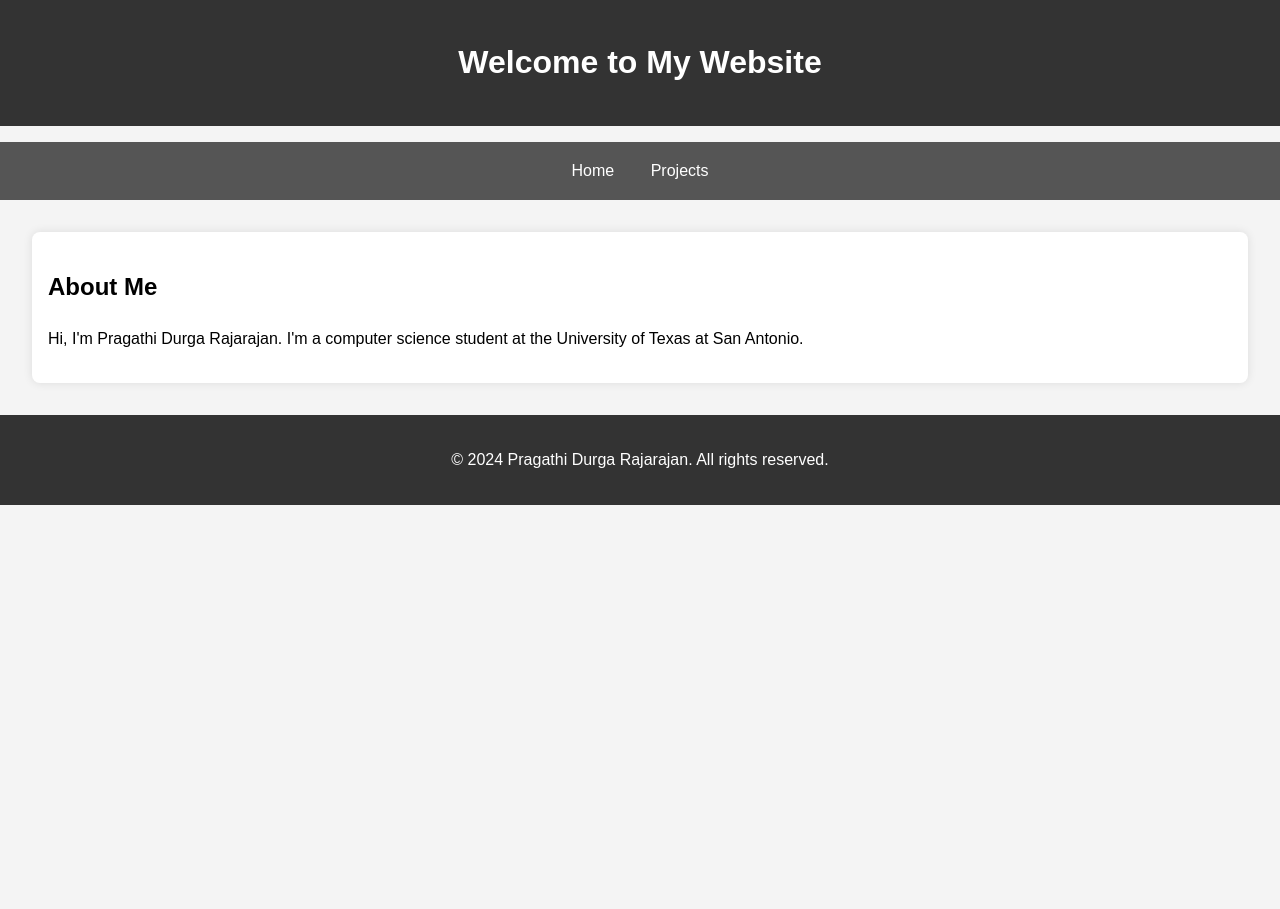
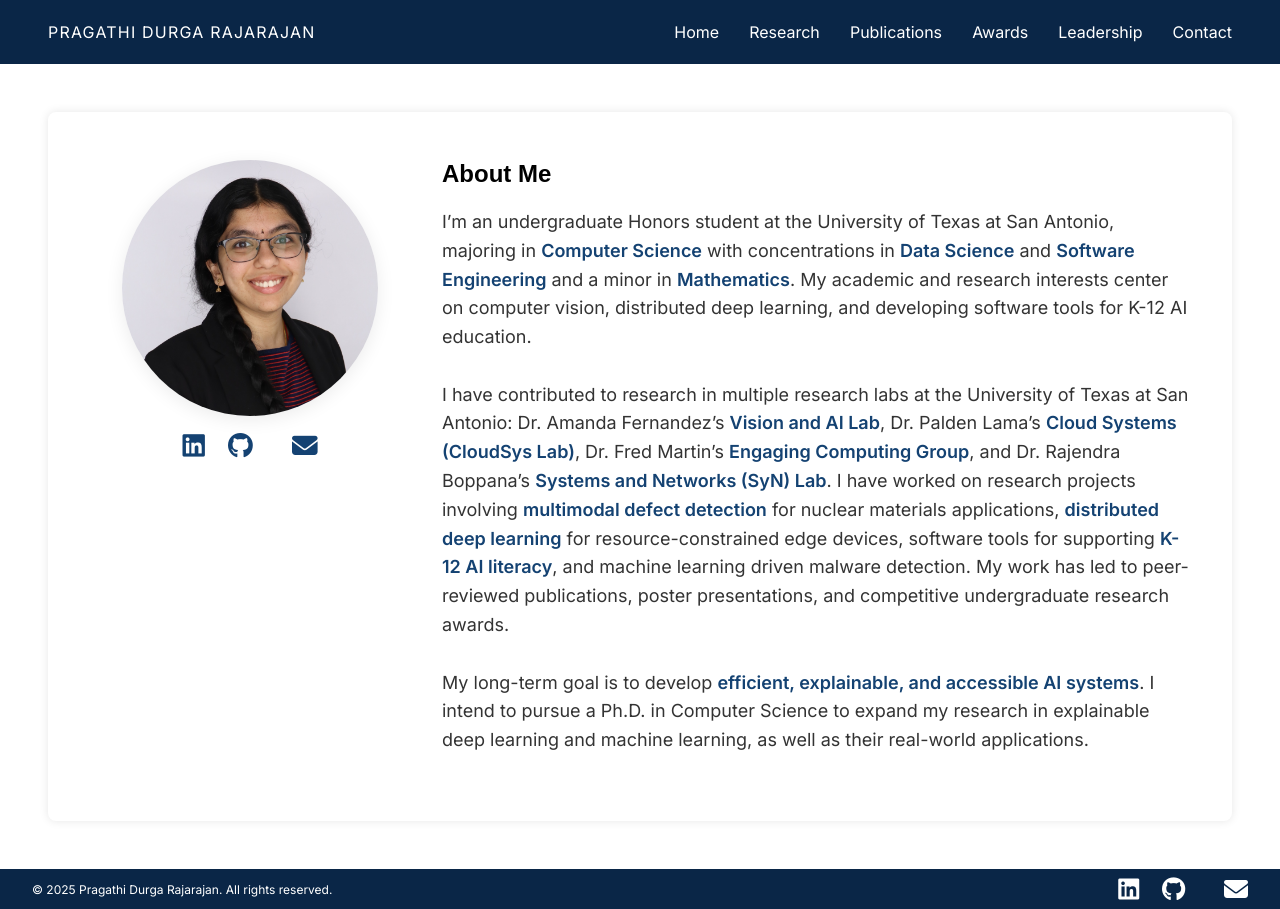
Before and after one commit to pdr24/pdr24.github.io, a plain HTML site: page index.html in a window 1280 px wide. Before the commit the page ends 800 px from the top, so only its background shows below. Drawn offline with Linux system fonts and the light colour scheme; some icons are missing.

Commit message:
adding pages

```diff
--- /dev/null
+++ b/footer.html
@@ -0,0 +1,21 @@
+<footer class="site-footer">
+    <span>&copy; 2025 Pragathi Durga Rajarajan. All rights reserved.</span>
+
+    <div class="footer-icons">
+        <a href="https://www.linkedin.com/in/pragathi-durga-rajarajan/" target="_blank" aria-label="LinkedIn">
+            <i class="fab fa-linkedin"></i>
+        </a>
+
+        <a href="https://github.com/pdr24" target="_blank" aria-label="GitHub">
+            <i class="fab fa-github"></i>
+        </a>
+
+        <a href="https://scholar.google.com/citations?user=I36lgfEAAAAJ&hl=en" target="_blank" aria-label="Google Scholar">
+            <i class="ai ai-google-scholar"></i>
+        </a>
+
+        <a href="mailto:pragathidurga.rajarajan@gmail.com" aria-label="Email">
+            <i class="fas fa-envelope"></i>
+        </a>
+    </div>
+</footer>
--- /dev/null
+++ b/header.html
@@ -0,0 +1,24 @@
+<link href="https://fonts.googleapis.com/css2?family=Inter:wght@300;400;500;600;700&display=swap" rel="stylesheet">
+<!-- Font Awesome -->
+<link rel="stylesheet"
+      href="https://cdnjs.cloudflare.com/ajax/libs/font-awesome/6.5.0/css/all.min.css">
+
+<!-- Academicons (for Google Scholar) -->
+<link rel="stylesheet"
+      href="https://cdnjs.cloudflare.com/ajax/libs/academicons/1.9.4/css/academicons.min.css">
+
+
+<header class="site-header">
+    <div class="header-left">
+        <span class="site-name">PRAGATHI DURGA RAJARAJAN</span>
+    </div>
+
+    <nav class="header-right">
+        <a href="index.html">Home</a>
+        <a href="research.html">Research</a>
+        <a href="publications.html">Publications</a>
+        <a href="awards.html">Awards</a>
+        <a href="leadership.html">Leadership</a>
+        <a href="contact.html">Contact</a>
+    </nav>
+</header>
--- a/index.html
+++ b/index.html
@@ -8,21 +8,66 @@
 
 </head>
 <body>
-    <header>
-        <h1>Welcome to My Website</h1>
-    </header>
-    <nav>
-        <ul>
-            <li><a href="index.html">Home</a></li>
-            <li><a href="projects.html">Projects</a></li>
-        </ul>
-    </nav>
+
+    <div id="header"></div>
+    <script>
+        fetch("header.html")
+            .then(response => response.text())
+            .then(data => {
+                document.getElementById("header").innerHTML = data;
+            });
+    </script>
+
+
     <main>
-        <h2>About Me</h2>
-        <p>Hi, I'm Pragathi Durga Rajarajan. I'm a computer science student at the University of Texas at San Antonio. </p>
-    </main>
-    <footer>
-        <p>&copy; 2024 Pragathi Durga Rajarajan. All rights reserved.</p>
-    </footer>
+        <section class="about">
+            <div class="about-left">
+                <img class="headshot" src="assets/images/durga_10242025_croppedSquare.jpg" alt="Pragathi Durga Rajarajan headshot">
+
+                <div class="about-icons">
+                    <a href="https://www.linkedin.com/in/pragathi-durga-rajarajan/" target="_blank">
+                        <i class="fab fa-linkedin"></i>
+                    </a>
+                    <a href="https://github.com/pdr24" target="_blank">
+                        <i class="fab fa-github"></i>
+                    </a>
+                    <a href="https://scholar.google.com/citations?user=I36lgfEAAAAJ&hl=en" target="_blank">
+                        <i class="ai ai-google-scholar"></i>
+                    </a>
+                    <a href="mailto:pragathidurga.rajarajan@gmail.com">
+                        <i class="fas fa-envelope"></i>
+                    </a>
+                </div>
+            </div>
+
+            <div class="about-right">
+            <h2>About Me</h2>
+            <p class="about-text">
+                I’m an undergraduate Honors student at the University of Texas at San Antonio, majoring in <span class="highlight">Computer Science</span> with concentrations in <span class="highlight">Data Science</span> and <span class="highlight">Software Engineering</span> and a minor in <span class="highlight">Mathematics</span>.
+                My academic and research interests center on computer vision, distributed deep learning, and developing software tools for K-12 AI education.
+                <br><br>
+                I have contributed to research in multiple research labs at the University of Texas at San Antonio: Dr. Amanda Fernandez’s <span class="highlight">Vision and AI Lab</span>, Dr. Palden Lama’s <span class="highlight">Cloud Systems (CloudSys Lab)</span>, Dr. Fred Martin’s <span class="highlight">Engaging Computing Group</span>, and Dr. Rajendra Boppana’s <span class="highlight">Systems and Networks (SyN) Lab</span>.
+                I have worked on research projects involving <span class="highlight">multimodal defect detection</span> for nuclear materials applications, <span class="highlight">distributed deep learning</span> for resource-constrained edge devices, software tools for supporting <span class="highlight">K-12 AI literacy</span>, and machine learning driven malware detection.
+                My work has led to peer-reviewed publications, poster presentations, and competitive undergraduate research awards.
+                <br><br>
+                My long-term goal is to develop <span class="highlight">efficient, explainable, and accessible AI systems</span>.
+                I intend to pursue a Ph.D. in Computer Science to expand my research in explainable deep learning and machine learning, as well as their real-world applications.
+            </p>
+            </div>
+        </section>
+        </main>
+
+
+
+    <div id="footer"></div>
+    <script>
+        fetch("footer.html")
+            .then(response => response.text())
+            .then(data => {
+                document.getElementById("footer").innerHTML = data;
+            });
+    </script>
+
+
 </body>
 </html>
--- a/styles.css
+++ b/styles.css
@@ -1,50 +1,178 @@
 
+/* Global resets */
 body {
-    font-family: Arial, sans-serif;
-    line-height: 1.6;
     margin: 0;
     padding: 0;
-    background-color: #f4f4f4;
+    font-family: Arial, sans-serif;
 }
-header {
-    background: #333;
-    color: #fff;
-    padding: 1rem 0;
-    text-align: center;
+
+/* Header container */
+.site-header {
+    display: flex;
+    justify-content: space-between;    /* space between name and links */
+    align-items: center;               /* vertical centering */
+    background-color: #0A2647;
+    color: white;
+    padding: 0 6vh;                    /* horizontal spacing */
+    height: 8vh;                       /* fixed clean header height */
+    font-family: 'Inter', sans-serif;
+    font-size: 2vh;
 }
-nav {
-    margin: 0;
-    padding: 0;
-    text-align: center;
-    background: #555;
+
+/* Left side — Name */
+.site-name {
+    font-variant: small-caps;
+    letter-spacing: 1.2px;
 }
-nav ul {
-    list-style: none;
-    padding: 0;
+
+/* Right side nav */
+.header-right a {
+    color: white;
+    text-decoration: none;
+    margin-left: 2vw;                  /* spacing between links */
+    padding: 0.4rem 0;                 /* vertically centers text nicely */
 }
-nav ul li {
-    display: inline;
-    margin: 0;
+
+.header-right a:hover {
+    text-decoration: underline;
 }
-nav ul li a {
-    text-decoration: none;
-    color: #fff;
-    padding: 1rem;
-    display: inline-block;
-}
+
 main {
-    padding: 1rem;
-    margin: 2rem;
+    padding: 2vh;
+    margin: 6vh;
     background: #fff;
     border-radius: 8px;
     box-shadow: 0 0 10px rgba(0,0,0,0.1);
 }
-footer {
+
+
+.site-footer {
+    /*background-color: #010048;*/
+    background-color: #0A2647;
+    color: #fff;
+    padding: 1rem 2rem;
+    display: flex;
+    justify-content: space-between;
+    align-items: center;
+    font-family: 'Inter', sans-serif;
+    font-size: 1.5vh;
+    height: 1vh;
+}
+
+.footer-icons a {
+    color: #fff;
+    margin-left: 1rem;
+    font-size: 3vh;
+    text-decoration: none !important;
+}
+
+.footer-icons a i {
+    text-decoration: none !important;   /* FIX */
+}
+
+.footer-icons a:hover {
+    color: #2C74B3;
+    text-decoration: none !important;   /* FIX */
+}
+
+@media (max-width: 600px) {
+    .site-footer {
+        flex-direction: column;
+        gap: 0.6rem;
+        text-align: center;
+    }
+}
+
+/* Layout */
+.about {
+  display: grid;
+  grid-template-columns: 320px 1fr; /* left column fixed-ish, right grows */
+  gap: 2rem;
+  align-items: start;  /* keeps top-aligned */
+  max-width: 1100px;
+  margin: 2rem auto;
+  padding: 0 1rem;
+}
+
+/* Left column */
+.headshot {
+    width: 80%;              /* or 100% if you prefer */
+    height: 80%;             /* must match width */
+    border-radius: 50%;        /* makes it a circle */
+    object-fit: cover;         /* crops image cleanly */
+    object-position: center;   /* centers your face */
+    display: block;
+    margin: 0 auto 1rem auto;  /* centers in the left column */
+    box-shadow: 0 4px 18px rgba(0,0,0,0.08);
+}
+
+.socials {
+  list-style: none;
+  padding: 0;
+  margin: 0.5rem 0 0;
+  display: grid;
+  gap: 0.5rem;
+}
+
+.socials a {
+  text-decoration: none;         /* prevents underlines/odd _ artifacts */
+  border: 1px solid #ddd;
+  padding: 0.5rem 0.75rem;
+  border-radius: 8px;
+  display: inline-block;
+  color: #333;
+}
+
+.socials a:hover {
+  background: #f5f5f5;
+}
+
+.about-left {
     text-align: center;
-    padding: 1rem;
-    background: #333;
-    color: #fff;
 }
+
+
+/* Right column */
+.about-right h2 {
+  margin-top: 0;
+}
+
+.about-icons {
+    margin-top: 1rem;
+}
+
+.about-icons a {
+    color: #144272;
+    margin: 0 0.5rem;
+    font-size: 1.6rem;
+    text-decoration: none !important;
+}
+
+.about-icons a:hover {
+    color: #2C74B3;
+}
+
+.about-text {
+    font-family: 'Inter', sans-serif;
+    font-size: 2.25vh;
+    color: #333;
+    line-height: 1.6;   /* increase to 1.7 or 1.8 if you want more spacing */
+
+}
+
+.highlight {
+    /*color: #4A70A9;*/
+    color: #144272;
+    font-weight: 600;
+}
+
+/* Responsive: collapse to one column on smaller screens */
+@media (max-width: 800px) {
+  .about {
+    grid-template-columns: 1fr;
+  }
+}
+
 
 .project-grid {
     display: flex;
```
Also changed, not shown: awards.html (added, +37 -0 lines), contact.html (added, +37 -0 lines), leadership.html (added, +37 -0 lines), projects.html (+10 -9 lines), publications.html (added, +37 -0 lines), research.html (added, +37 -0 lines), assets/images/durga_10242025_croppedSquare.jpg (added).
